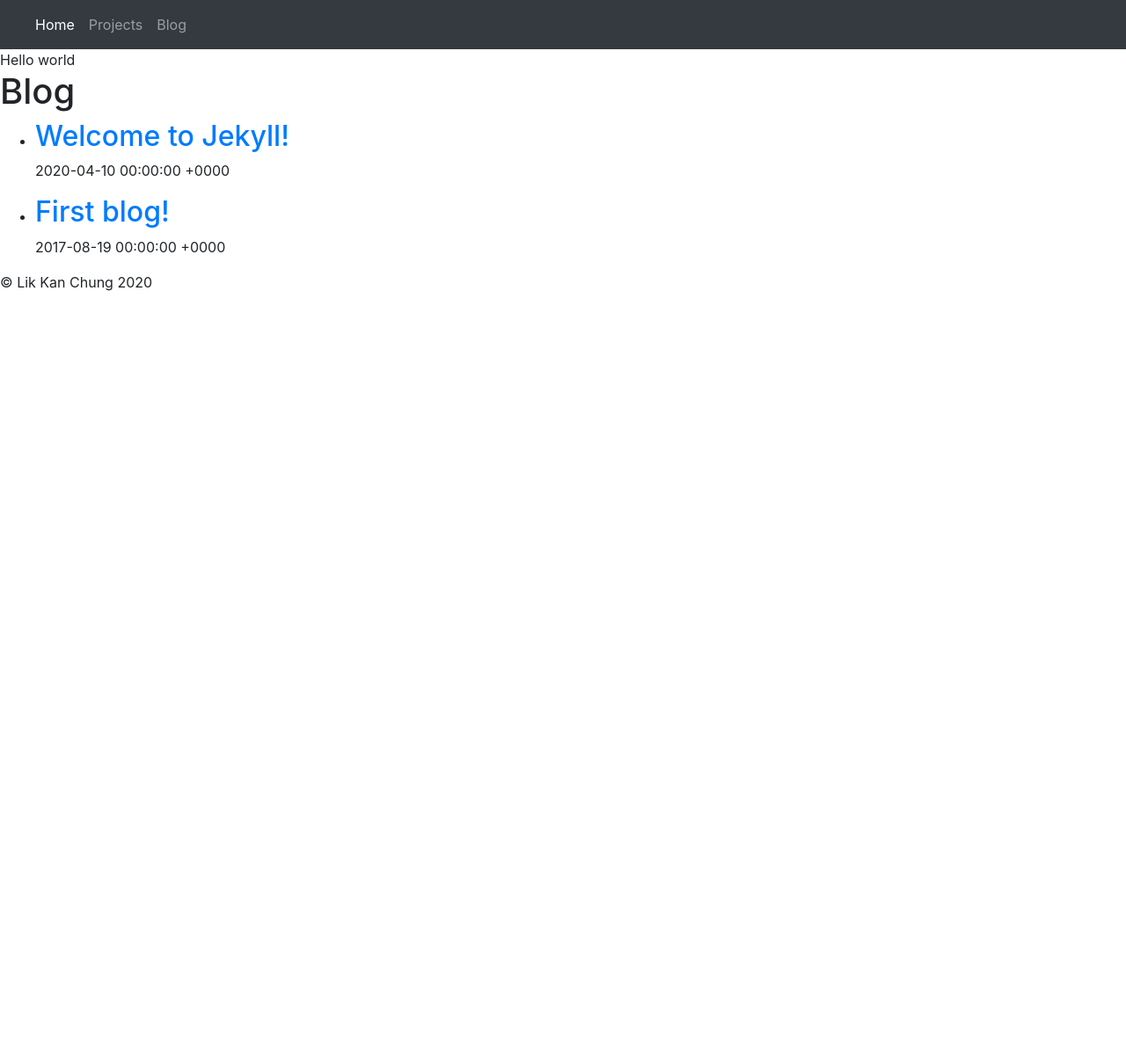
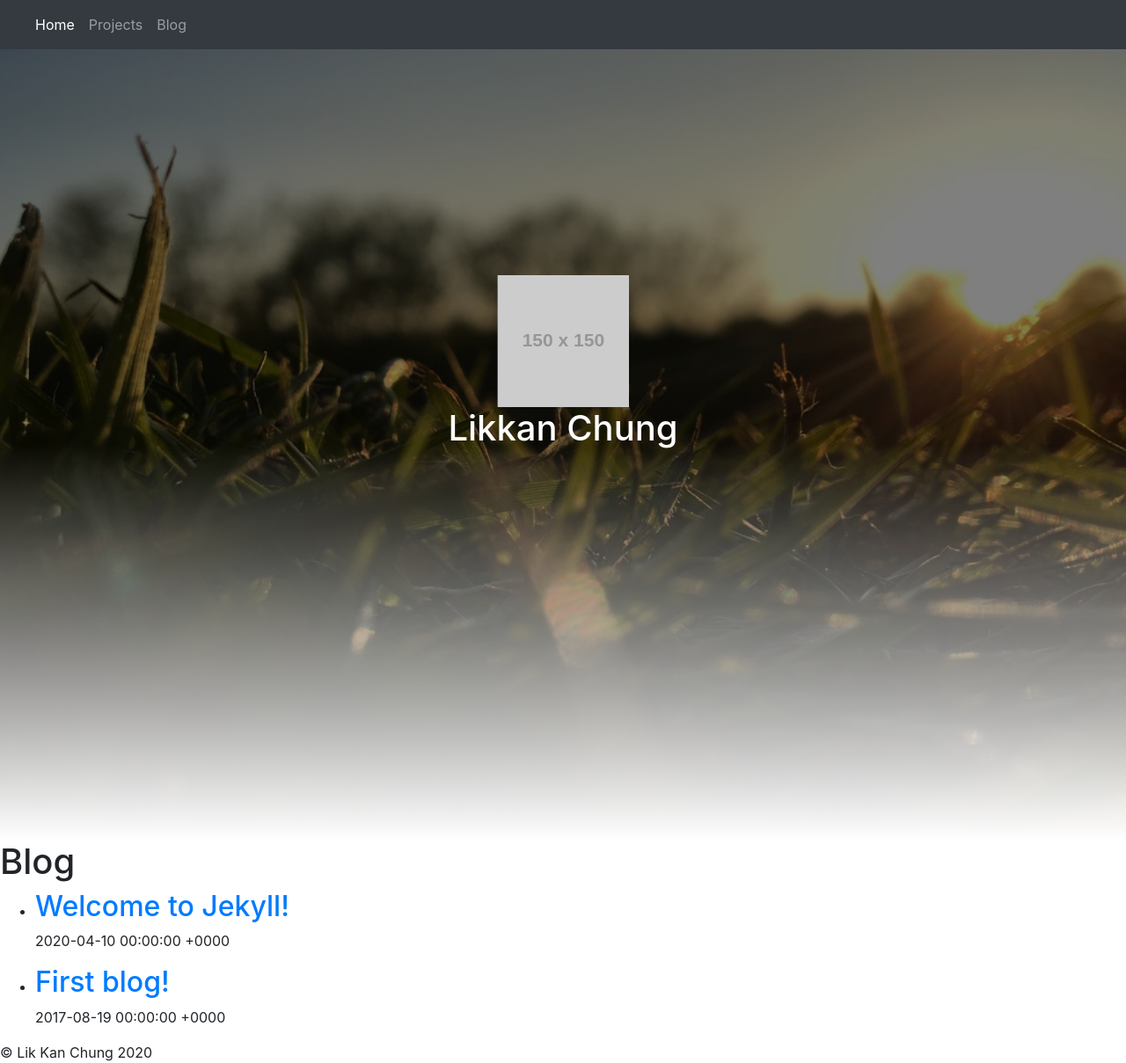
Before and after one commit to LikkanChung/personalwebsite, a Jekyll site: the page built from index.html, in a window 1280 px wide. Shown: the whole page at 88% size. Built offline with Jekyll 4.4.1, drawn with Linux system fonts in a browser that asks for light colours; before the commit the page ends 900 px from its top, so only the background shows below that.

Commit message:
Simple hero iage

```diff
--- a/_sass/main.scss
+++ b/_sass/main.scss
@@ -1,3 +1,27 @@
-.current {
-  color: green;
+html, body {
+  height: 100%;
 }
+
+body {
+
+}
+
+.hero {
+  background-image: linear-gradient(rgba(0, 0, 0, 0.5), rgba(0, 0, 0, 0.5), white),url("/assets/img/cover.jpg");
+
+  background-position: center;
+  background-repeat: no-repeat;
+  background-size: cover;
+  height: 100%;
+  position: relative;
+}
+
+.hero-content {
+  text-align: center;
+  position: absolute;
+  top: 40%;
+  left: 50%;
+  transform: translate(-50%, -50%);
+  color: white;
+
+}
--- a/index.html
+++ b/index.html
@@ -5,8 +5,14 @@
 layout: default
 title: Likkan Chung
 ---
-Hello world
 
+<div class="hero">
+  <div class="hero-content">
+    <img src="https://via.placeholder.com/150" alt="">
+    <h1>{{site.title}}</h1>
+  </div>
+
+</div>
 
 
 
```
Also changed, not shown: assets/img/cover.jpg (added).
